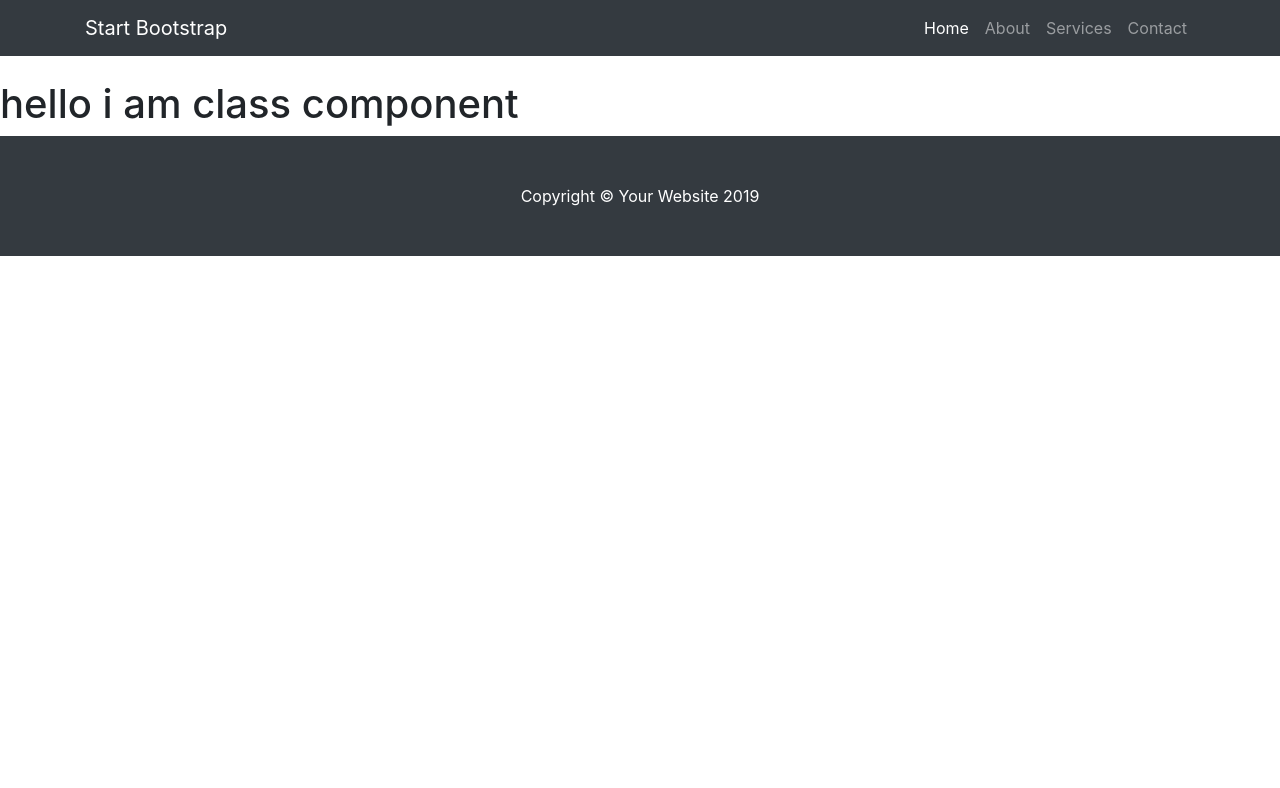
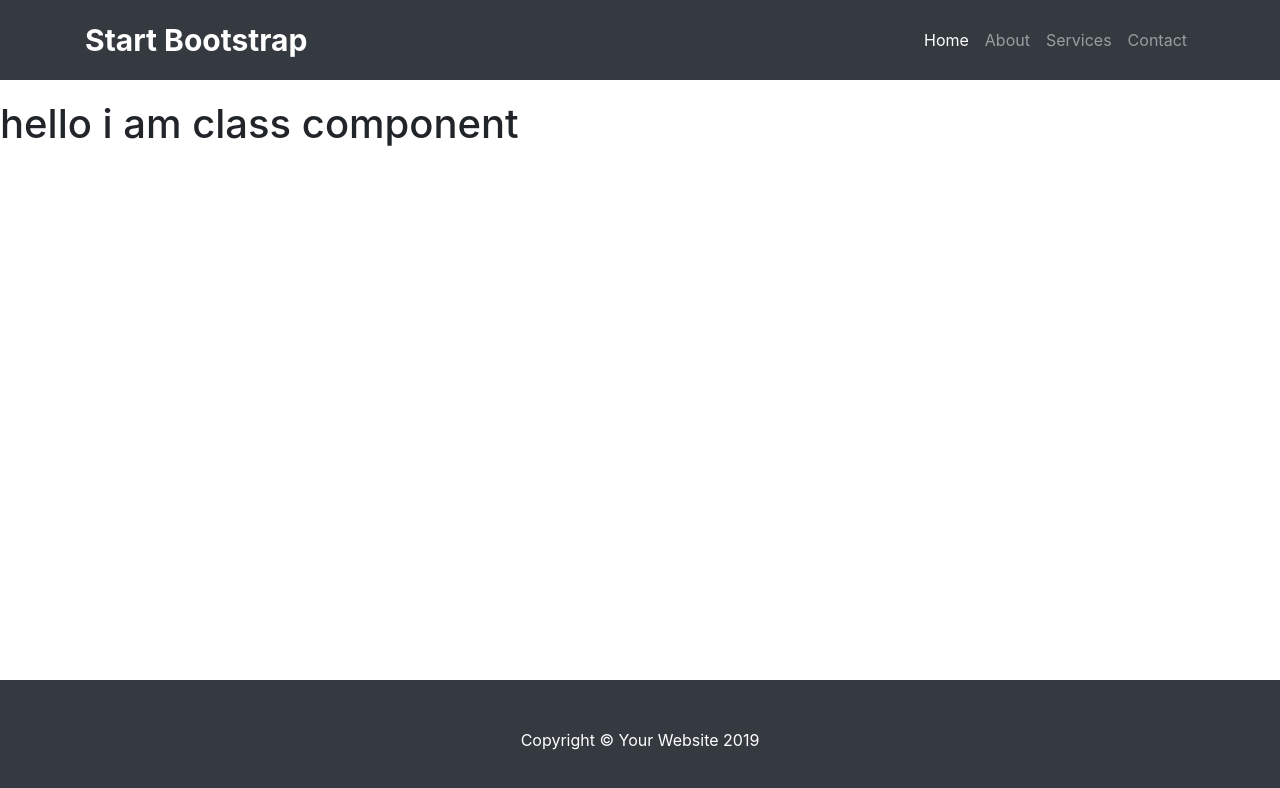
Before and after one commit to lashatatu/next-basics-project, a Next.js app: page /about in a window 1280 px wide. Shown: the top 788 px of the page. Built offline with nearby package versions, Linux system fonts and the light colour scheme.

Commit message:
api endpoints

```diff
--- a/components/movieList.js
+++ b/components/movieList.js
@@ -34,7 +34,7 @@
                                     <a >{movie.name}</a >
                                 </Link >
                             </h4 >
-                            <div >
+                            <div className={'movie-genre'}>
                                 {movie.genre}
                             </div >
                             <p className="card-text">{this.shorten(movie.description, 100)}</p >
--- a/components/navbar.js
+++ b/components/navbar.js
@@ -5,7 +5,7 @@
         <nav className="navbar navbar-expand-lg navbar-dark bg-dark fixed-top">
             <div className="container">
                 <Link href={'/'}>
-                <a className="navbar-brand" href="#">Start Bootstrap</a>
+                <a className="navbar-brand" href="/">Start Bootstrap</a>
                 </Link>
                 <button className="navbar-toggler" type="button" data-toggle="collapse" data-target="#navbarResponsive"
                         aria-controls="navbarResponsive" aria-expanded="false" aria-label="Toggle navigation">
--- /dev/null
+++ b/next.config.js
@@ -0,0 +1,4 @@
+const withCss = require('@zeit/next-css');
+const withSass = require('@zeit/next-sass');
+
+module.exports=withCss(withSass())
--- a/package.json
+++ b/package.json
@@ -8,10 +8,13 @@
     "start": "next start"
   },
   "dependencies": {
+    "@zeit/next-css": "^1.0.1",
+    "@zeit/next-sass": "^1.0.1",
     "axios": "^0.21.1",
     "body-parser": "^1.19.0",
     "express": "^4.17.1",
     "next": "10.0.4",
+    "node-sass": "^5.0.0",
     "react": "17.0.1",
     "react-dom": "17.0.1"
   }
--- a/pages/_app.js
+++ b/pages/_app.js
@@ -1,4 +1,5 @@
 import '../styles/globals.css'
+import'../styles/index.scss'
 import App from "next/app";
 import Head from "next/head";
 import Navbar from "../components/navbar";
@@ -37,7 +38,8 @@
                 <Footer/>
                 <style jsx>{`
         .base-page{
-            padding-top:80px;
+            padding-top:100px;
+            padding-bottom: 200px;
         }
         `
                 }
--- a/pages/index.js
+++ b/pages/index.js
@@ -7,7 +7,7 @@
 
 const Home = ( props ) => {
     const { images, categories, movies } = props;
-    const [filter, setFilter] = useState('all');
+    const [filter, setFilter] = useState('All');
 
     const changeCategory = ( category ) => {
         setFilter(category);
--- /dev/null
+++ b/styles/index.scss
@@ -0,0 +1,38 @@
+body {
+  min-height: 100vh;
+  position: relative;
+  margin: 0;
+}
+
+footer{
+  position:absolute;
+  bottom: 0;
+  width: 100%;
+}
+
+
+.home-page {
+  .movie-genre {
+    font-size: 17px;
+    font-style: italic;
+    font-weight: bold;
+    margin-bottom: 10px;
+  }
+
+  .card-title {
+    margin-bottom: 0;
+  }
+}
+
+.navbar {
+  min-height: 80px;
+
+  > li > a {
+    font-size: 19px
+  }
+
+  .navbar-brand {
+    font-size: 30px;
+    font-weight: bold;
+  }
+}
```
Also changed, not shown: 1 other file (tests, documents, lock files or other folders).
